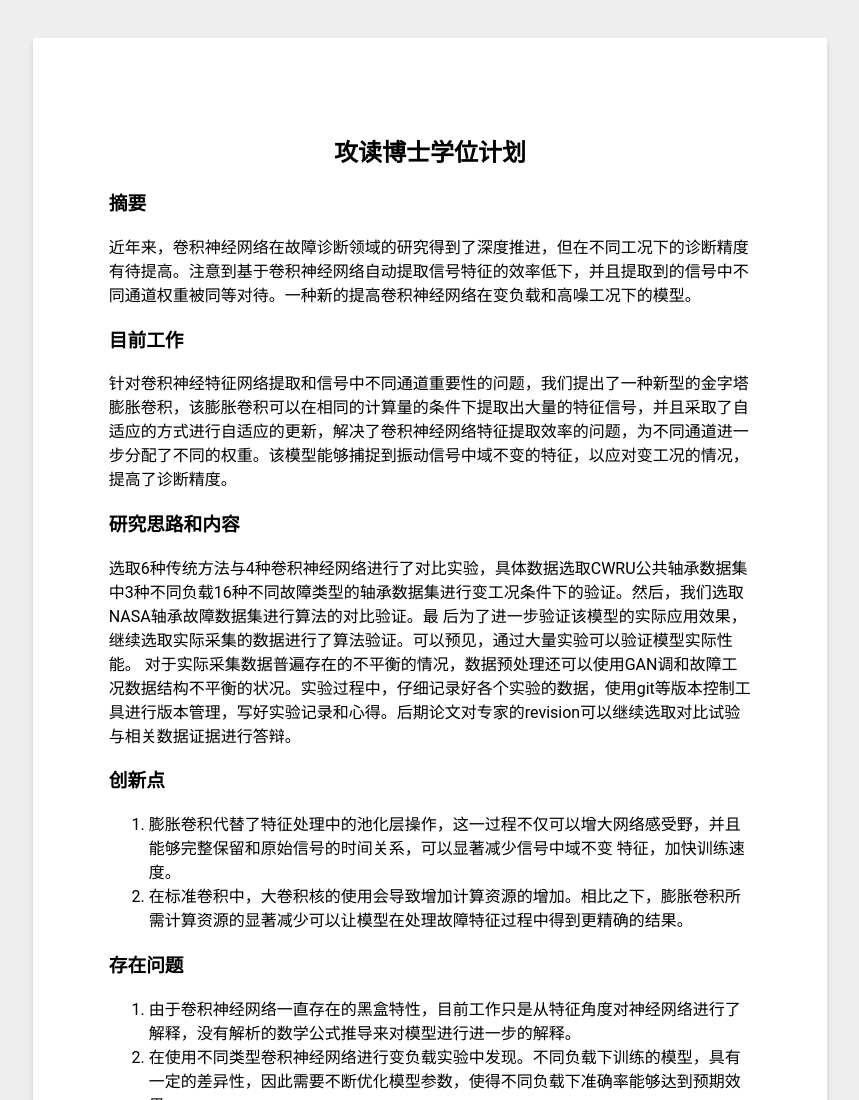
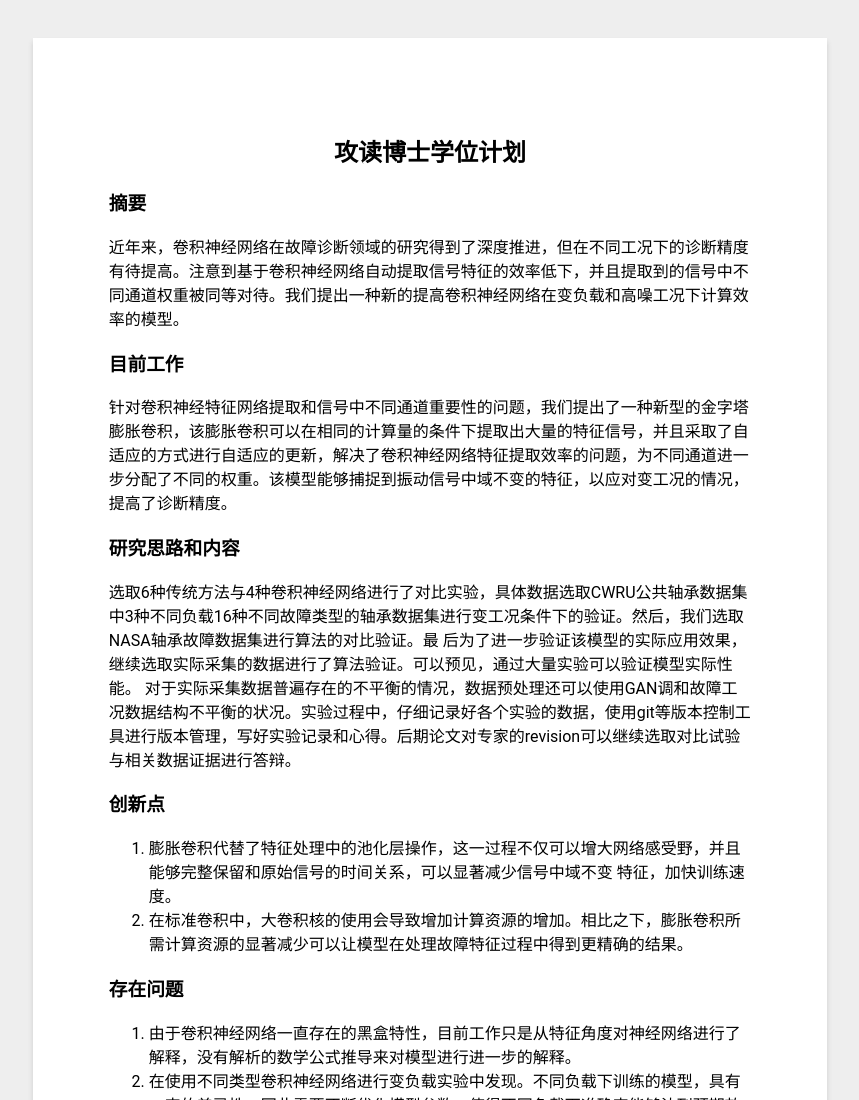
Before and after one commit to debeetle/presentation, a plain HTML site: page index.html in a window 1280 px wide. Shown: the top 1100 px of the page, without its empty margins (210-1069 px from the left). Drawn offline with Linux system fonts and the light colour scheme.

Commit message:
Update index.html

```diff
--- a/index.html
+++ b/index.html
@@ -184,7 +184,7 @@ table {
 		<div class="page" contenteditable="false">
       <h2 align="center">攻读博士学位计划</h2>
       <h3>摘要</h3>
-      <p>近年来，卷积神经网络在故障诊断领域的研究得到了深度推进，但在不同工况下的诊断精度有待提高。注意到基于卷积神经网络自动提取信号特征的效率低下，并且提取到的信号中不同通道权重被同等对待。一种新的提高卷积神经网络在变负载和高噪工况下的模型。</p>
+      <p>近年来，卷积神经网络在故障诊断领域的研究得到了深度推进，但在不同工况下的诊断精度有待提高。注意到基于卷积神经网络自动提取信号特征的效率低下，并且提取到的信号中不同通道权重被同等对待。我们提出一种新的提高卷积神经网络在变负载和高噪工况下计算效率的模型。</p>
       <h3>目前工作</h3>
       <p>针对卷积神经特征网络提取和信号中不同通道重要性的问题，我们提出了一种新型的金字塔膨胀卷积，该膨胀卷积可以在相同的计算量的条件下提取出大量的特征信号，并且采取了自适应的方式进行自适应的更新，解决了卷积神经网络特征提取效率的问题，为不同通道进一步分配了不同的权重。该模型能够捕捉到振动信号中域不变的特征，以应对变工况的情况，提高了诊断精度。</p>
       <h3>研究思路和内容</h3>
```
